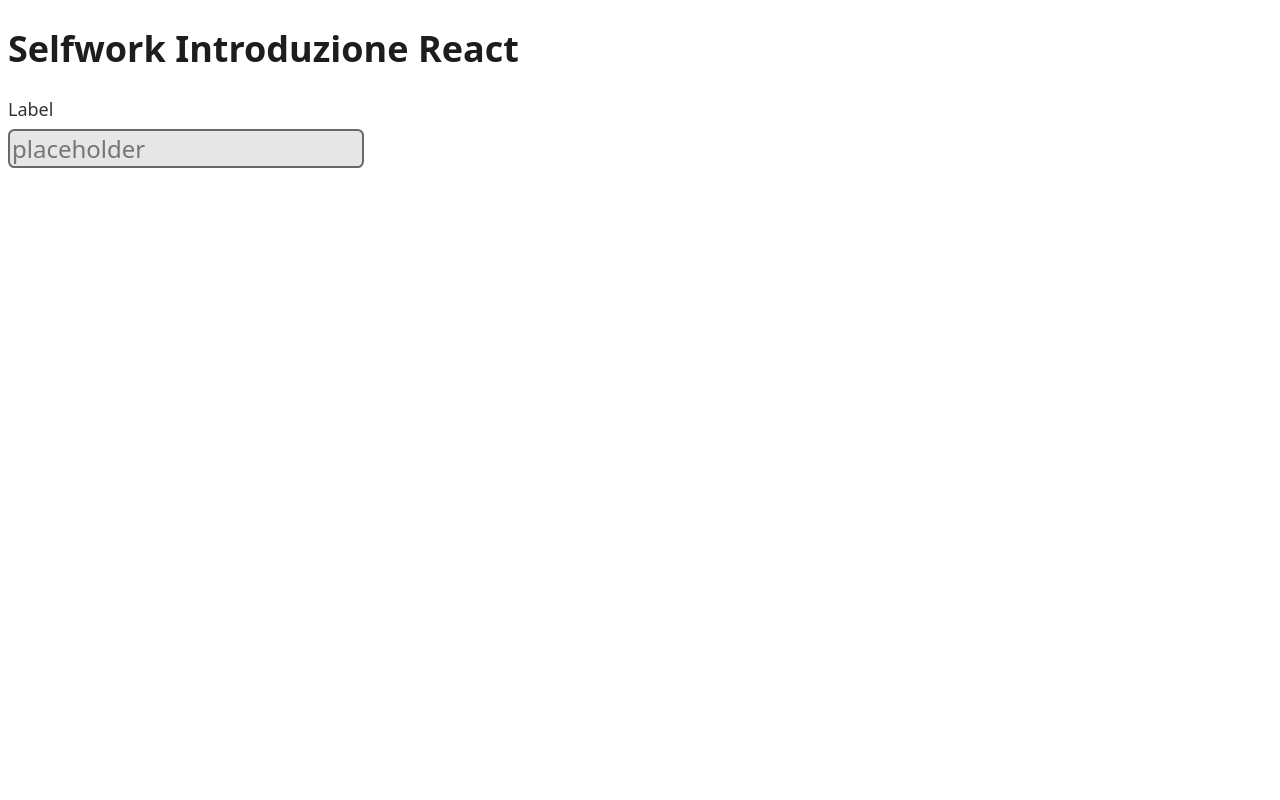
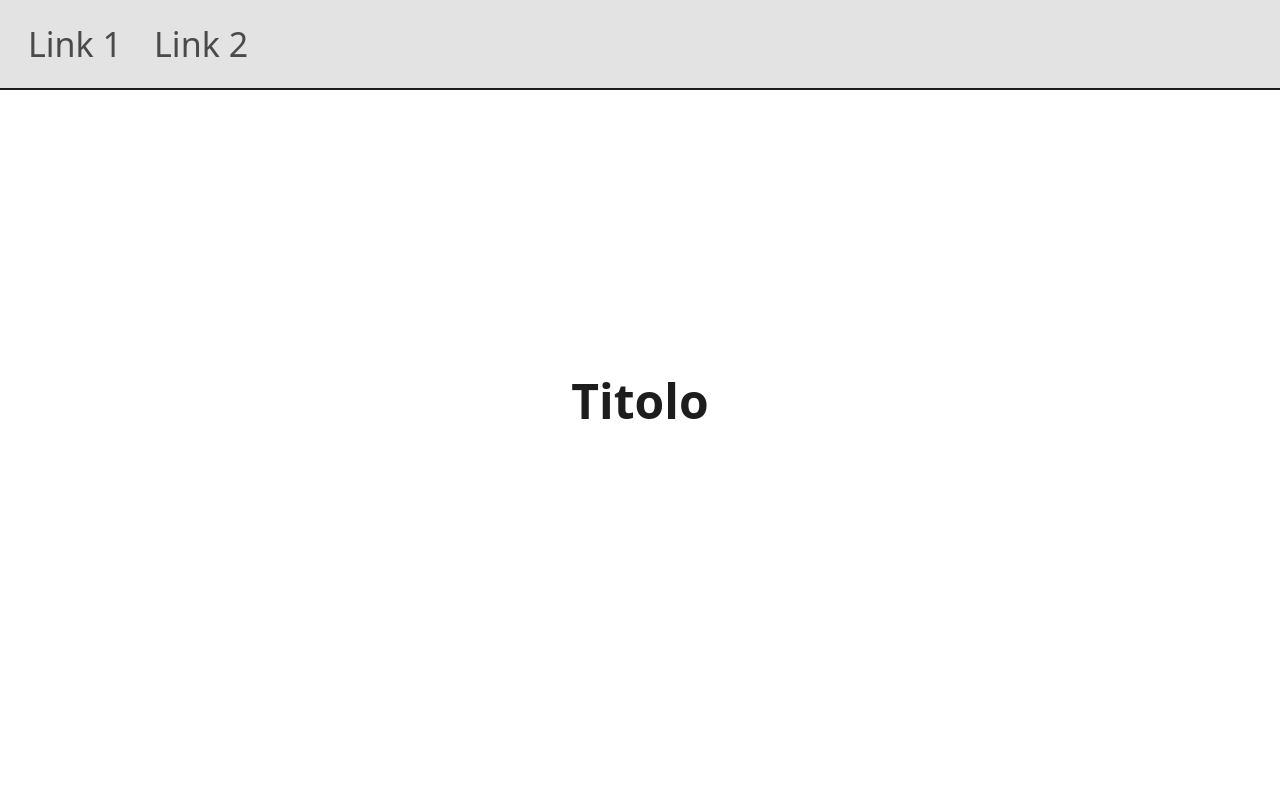
Before and after one commit to capurrooalessandro/aulab-selfwork-introduzione-react, a React (Vite) app: page / in a window 1280 px wide. Shown: the top 800 px of the page. Built offline with nearby package versions, Linux system fonts and the light colour scheme.

Commit message:
updated files (Selfwork Componenti React)
file aggiornati per l'esercitazione Selfwork Componenti React

```diff
--- a/src/App.jsx
+++ b/src/App.jsx
@@ -1,6 +1,14 @@
+import Navbar from "./components/Navbar";
+import Header from "./components/Header";
+import List from "./components/List";
+
 export default function App() {
+	const list = ["Marco", "Alessandro", "Matteo", "Simone", "Roberto"]
 	return (
 		<>
+			<Navbar/>
+			<Header title="Titolo"/>
+			<List list={list}></List>
 			<h1 className="main-title">Selfwork Introduzione React</h1>
 			<label htmlFor="inputId" className="form-label">Label</label>
 			<input type="text" className="form-control" id="inputId" placeholder="placeholder" />
--- /dev/null
+++ b/src/components/Header.jsx
@@ -0,0 +1,7 @@
+export default function Header({ title }) {
+    return (
+        <header class="header">
+            <h1>{title}</h1>
+        </header>
+    )
+}
--- /dev/null
+++ b/src/components/List.jsx
@@ -0,0 +1,11 @@
+export default function List({ list }) {
+    return (
+        <ul>
+            {list.map((list) => {
+                return (
+                    <li className="array-list" key={list}>{list}</li>
+                )
+            })}
+        </ul>
+    )
+}
--- /dev/null
+++ b/src/components/Navbar.jsx
@@ -0,0 +1,14 @@
+export default function Navbar({ title }) {
+    return (
+        <nav class="navbar">
+            <ul className="nav-list">
+                <li>
+                    <a className="nav-link" href="#" target="_blank" rel="noopener noreferrer">Link 1</a>
+                </li>
+                <li>
+                    <a className="nav-link" href="#" target="_blank" rel="noopener noreferrer">Link 2</a>
+                </li>
+            </ul>
+        </nav>
+    )
+}
--- a/src/index.css
+++ b/src/index.css
@@ -1,30 +1,107 @@
 * {
+	box-sizing: border-box;
+}
+
+:root {
+	--main-title: #1d1d1d;
+	--form-label-color: #333333;
+	--form-background: #e6e6e6;
+	--form-color: #1d1d1d;
+	--form-border-color: #696969;
+	--form-background-focus: #ececec;
+	--form-color-focus: #303030;
+	--navbar-border-bottom: #1d1d1d;
+	--navbar-color: #e3e3e3;
+	--nav-link: #4a4a4a;
+	--nav-link-hover: #1b1b1b;
+}
+
+body {
 	font-family: system-ui, sans-serif;
+	margin: 0;
+	padding: 0 0 90px 0;
+}
+
+.navbar {
+	position: fixed;
+	top: 0;
+	left: 0;
+	right: 0;
+	height: 90px;
+	background-color: var(--navbar-color);
+	display: flex;
+	padding: 0 16px;
+	align-items: center;
+	z-index: 1000;
+	border-bottom: var(--navbar-border-bottom);
+	border-bottom-width: 2px;
+	border-bottom-style: solid;
+}
+
+.nav-list {
+    display: flex;
+    flex-wrap: wrap;
+    gap: 8px;
+    list-style: none;
+    padding-block: 12px;
+    padding: 0;
+}
+
+.nav-link {
+    display: inline-block;
+    padding: 12px 12px;
+    border-radius: 6px;
+    font-size: 34px;
+    color: var(--nav-link);
+    text-decoration: none;
+    line-height: 1;
+    transition: background-color .11s, color .11s;
+    user-select: none;
+}
+
+.nav-link:hover {
+	color: var(--nav-link-hover);
+}
+
+.header {
+	display: flex;
+	justify-content: center;
+	align-items: center;
+	min-height: 100vh;
+}
+
+.header h1, .main-title {
+	font-size: 48px;
+	font-weight: 700;
+	color: var(--main-title);
 }
 
 .main-title {
 	font-size: 36px;
-	font-weight: 700;
-	color: #1d1d1d;
 }
+
+ul .array-list {
+	font-size: 23px;
+}
+
 
 .form-label {
 	display: inline-block;
 	font-size: 18px;
-	color: #333333;
+	color: var(--form-label-color);
 	margin-bottom: 0.5rem;
 }
 
 .form-control {
 	display: block;
 	font-size: 24px;
-	background: #e6e6e6;
-	color: #303030;
-	border: 2px solid #696969;
+	background: var(--form-background);
+	color: var(--form-color);
+	border: 2px solid var(--form-border-color);
 	border-radius: 0.4rem;
 }
 
 .form-control:focus {
-	background: #d7d7d7;
-	color: #1d1d1d;
+	background: var(--form-background-focus);
+	color: var(--form-color-focus);
 }
```
